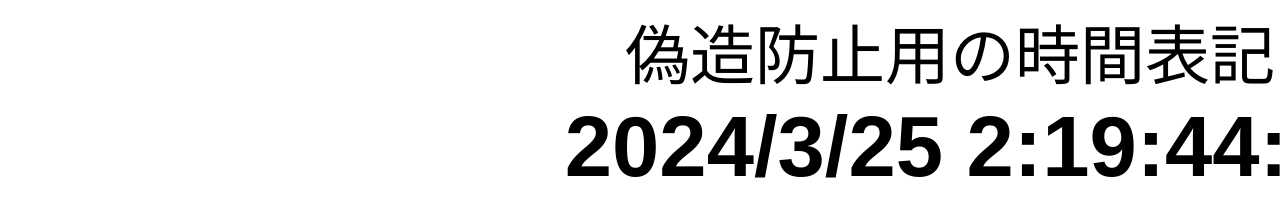
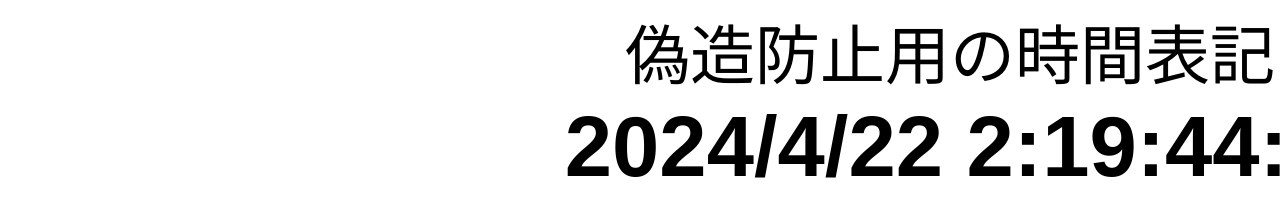
Before and after one commit to negitanshi0/Pochito, a plain HTML site: page text2.html in a window 1280 px wide. Shown: the part 2077-2300 px from the top of the page. Drawn offline with Linux system fonts and the light colour scheme.

Commit message:
Update text2.html

```diff
--- a/text2.html
+++ b/text2.html
@@ -51,7 +51,7 @@
 <b>
 <a class="time">
 <div style="font-size: 85px;">
-2024/3/25
+2024/4/22
 <span id="real-time">
   <script type="text/javascript">
 function Time() {
```
